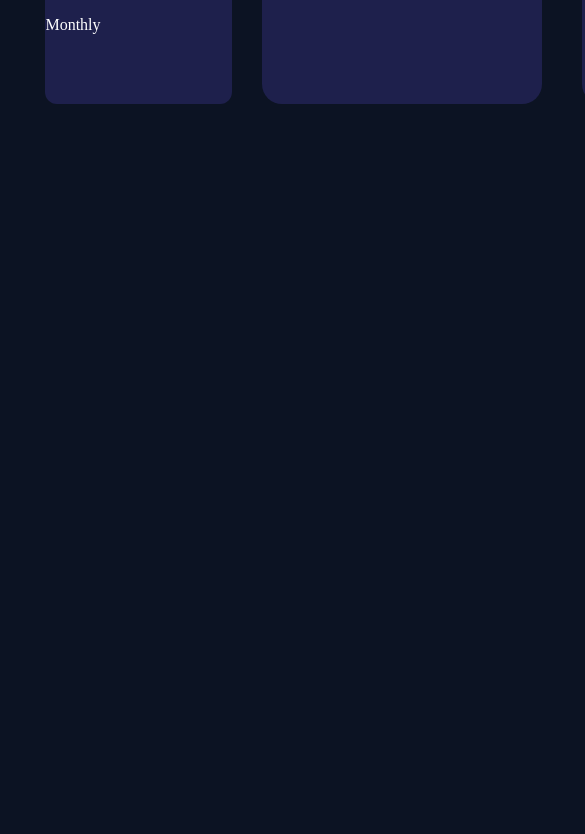
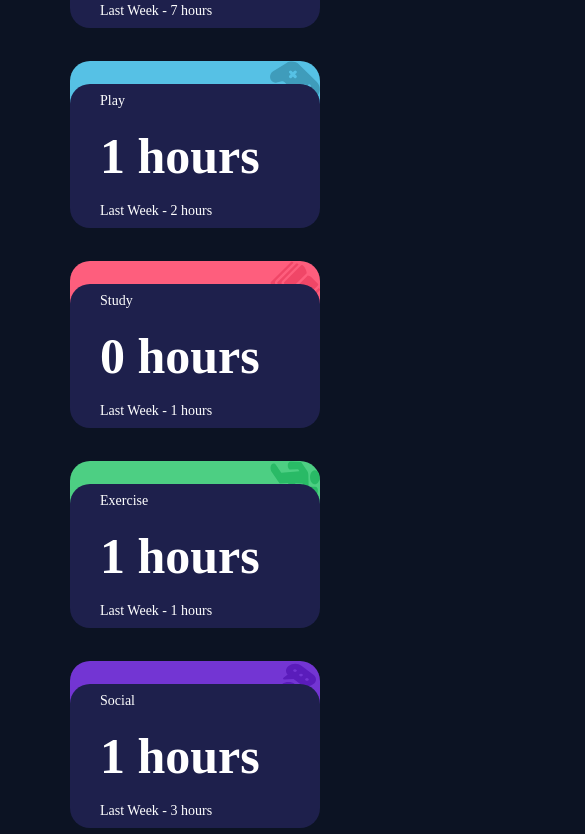
Before and after one commit to kamjohn777/time-tracking-dashboard, a plain HTML site: page time-tracking-dashboard-main/time-tracking-dashboard-main/index.html in a window 390 px wide. Shown: the part 606-1440 px from the top of the page, 585 px wide, since content can reach past the window. Before the commit the page ends 860 px from the top, so only its background shows below. Drawn offline with Linux system fonts and the light colour scheme.

Commit message:
updated css mobile respone and js handling the clicks for each display opacity click

```diff
--- a/time-tracking-dashboard-main/time-tracking-dashboard-main/main.js
+++ b/time-tracking-dashboard-main/time-tracking-dashboard-main/main.js
@@ -15,10 +15,6 @@ document.addEventListener("DOMContentLoaded", function () {
   const imageDivs = document.querySelectorAll(".activityContainer");
 
   // Use forEach to loop through each div and set the background image
-  // imageDivs.forEach((div, index) => {
-  //   div.style.backgroundImage = `url('${imagePaths[index]}')`;
-  // });
-
   imageDivs.forEach((div, index) => {
     // Create a new image element
     const img = document.createElement("img");
@@ -177,10 +173,25 @@ const updateContent = (timeframe) => {
   });
 };
 
+
+// Function to handle click events for .times-p elements
+const handleTimeframeClick = (clickedElement, timeframe) => {
+  // Remove 'clicked' class from all elements
+  document.querySelectorAll(".times-p").forEach((element) => {
+    element.classList.remove("clicked");
+  });
+
+  // Add 'clicked' class to the clicked element
+  clickedElement.classList.add("clicked");
+
+  // Update content based on the selected timeframe
+  updateContent(timeframe);
+};
+
 // Event listeners for the timeframe options
-dailyView.addEventListener("click", () => updateContent("daily"));
-weeklyView.addEventListener("click", () => updateContent("weekly"));
-monthlyView.addEventListener("click", () => updateContent("monthly"));
+dailyView.addEventListener("click", () => handleTimeframeClick(dailyView, "daily"));
+weeklyView.addEventListener("click", () => handleTimeframeClick(weeklyView, "weekly"));
+monthlyView.addEventListener("click", () => handleTimeframeClick(monthlyView, "monthly"));
 
 // Initial setup, e.g., show daily content by default
-updateContent("daily");
+handleTimeframeClick(dailyView, "daily");
--- a/time-tracking-dashboard-main/time-tracking-dashboard-main/styles.css
+++ b/time-tracking-dashboard-main/time-tracking-dashboard-main/styles.css
@@ -32,8 +32,8 @@ body {
 
 .main-container {
   display: grid;
-  grid-template-columns: repeat(4, 1fr); /* Four columns with equal width */
-  grid-template-rows: 1fr 1fr; /* Two rows with auto sizing */
+  grid-template-columns: repeat(4, 1fr);
+  grid-template-rows: 1fr 1fr;
   gap: 20px;
   width: 80%;
   margin: auto;
@@ -68,28 +68,34 @@ body {
 
 .reportOptionsContainer .times-p {
   color: var(--white);
+  margin-left: 20px;
   cursor: pointer;
   width: fit-content;
+  opacity: 0.5; /* Set default opacity */
+  transition: opacity 0.3s ease;
+}
+
+.reportOptionsContainer .times-p.clicked {
+  opacity: 1; /* Set opacity for clicked element */
 }
 
 .track-text-wrap p {
   color: var(--white);
+  margin-left: 30px;
+  font-size: 20px;
 }
 
 .track-text-wrap h2 {
   color: var(--white);
+  margin-left: 30px;
+  font-size: 50px;
 }
 
 .activityContainer {
-  /* height: 300px; */
   height: 250px;
   width: 280px;
   border-radius: 20px;
   position: relative;
-
-
-  /* height: 200px; */
-  /* width: 200px; */
   background-size: cover;
   background-position: center;
   margin: 10px;
@@ -139,3 +145,60 @@ body {
 #selfCare {
   background: var(--icon-div-yellow);
 }
+
+@media screen and (min-width: 300px) and (max-width: 500px) {
+  .main-container {
+    display: flex;
+    flex-direction: column;
+    gap: 20px;
+    width: 80%;
+    margin: auto;
+    padding: 10px;
+    align-items: center;
+  }
+
+  #profile-content {
+    width: 16rem;
+}
+
+  .activityContainer {
+    /* height: 250px; */
+    height: 160px;
+    width: 250px;
+    border-radius: 20px;
+    position: relative;
+    background-size: cover;
+    background-position: center;
+    margin: 10px;
+  }
+
+  .track-text-wrap {
+    /* background: var(--dark-blue-track-div);
+    position: absolute; */
+    display: flex;
+    flex-direction: column;
+    /* top: 14%;
+    right: 0%;
+    height: 90%;
+    width: 100%;
+    border-radius: 20px; */
+    z-index: 100;
+    justify-content: space-around;
+}
+
+  .track-text-wrap h2 {
+    /* color: var(--white); */
+    margin-left: 30px;
+    font-size: 50px;
+    margin-top: 0;
+    margin-bottom: 0;
+  }
+
+  .track-text-wrap p {
+    /* color: var(--white); */
+    margin-left: 30px;
+    font-size: 14px;
+    margin-top: 0;
+    margin-bottom: 0;
+  }
+}
```
